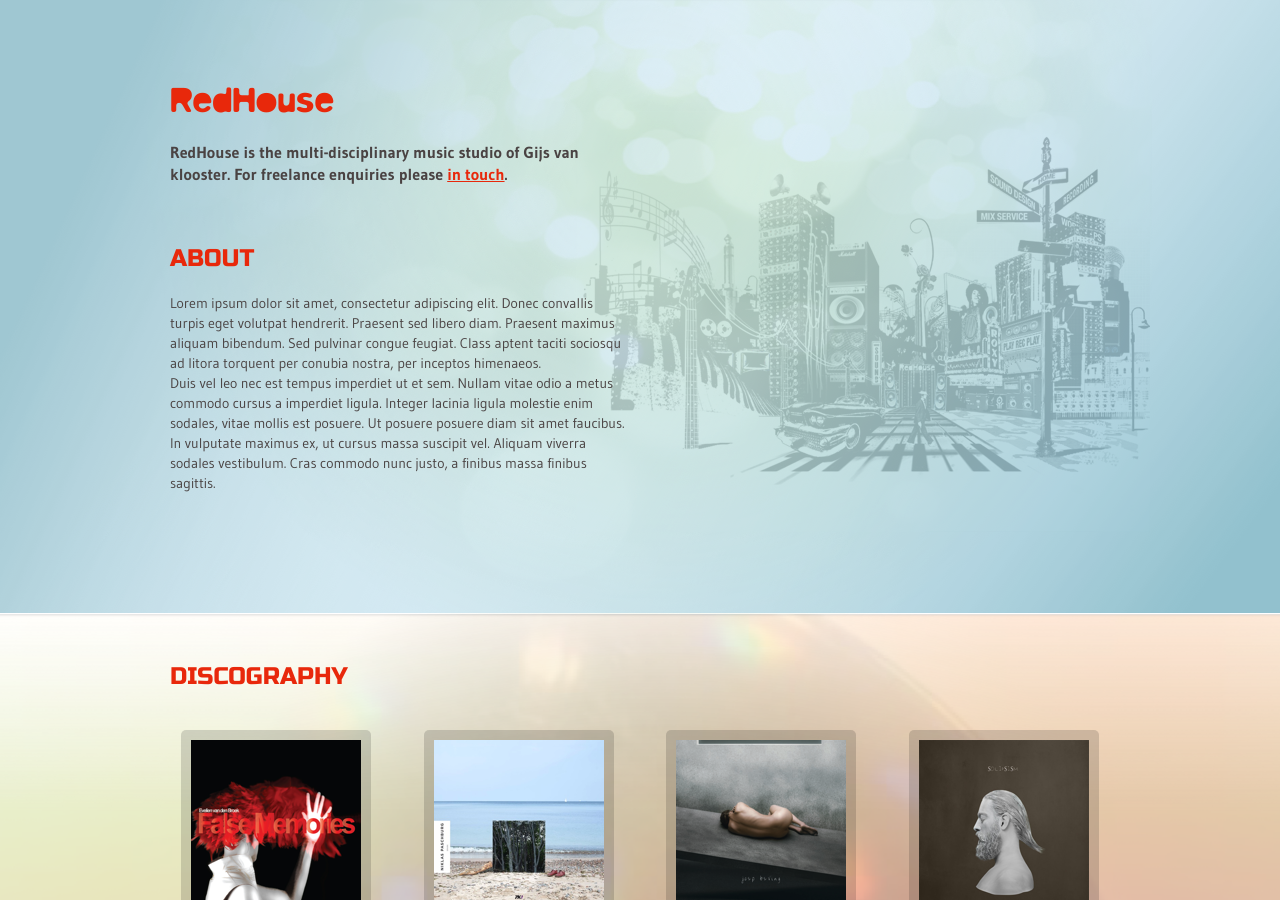
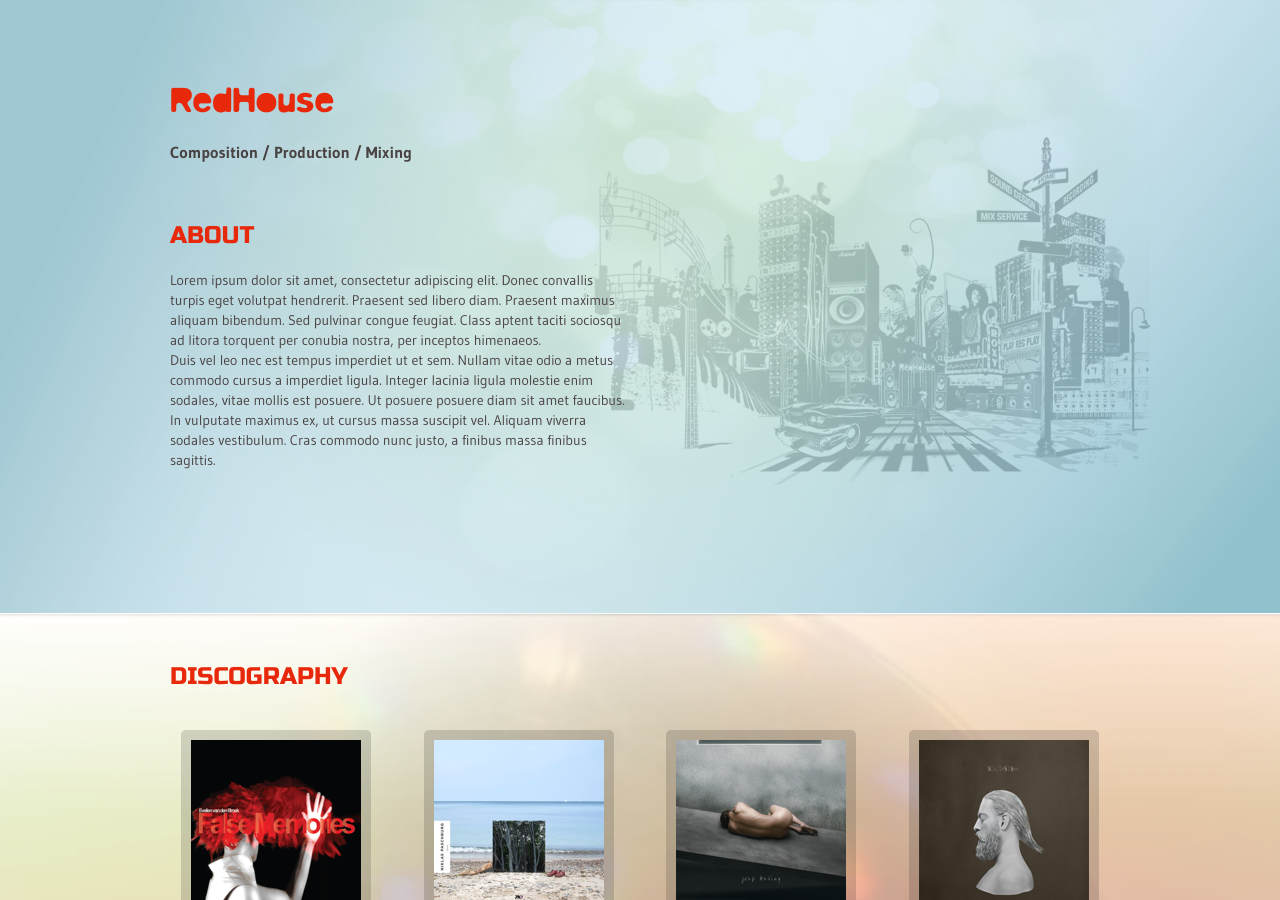
Before and after one commit to redhousestudio/redhousestudio.github.io, a Jekyll site: the page built from index.html, in a window 1280 px wide and 900 px high. Built offline with Jekyll 4.4.1, drawn with Linux system fonts in a browser that asks for light colours; nearby versions of some CDN libraries.

Commit message:
edit tagline

```diff
--- a/_includes/nav.html
+++ b/_includes/nav.html
@@ -2,7 +2,7 @@
   <div class="col-sm-6">
     <h1><a href="/" class="site-logo">RedHouse</a></h1>
     {% if page.layout == "home" %}
-    <p class="site-tagline">RedHouse is the multi-disciplinary music studio of Gijs van klooster. For freelance enquiries please <a href="#"> in touch</a>.</p>
+    <p class="site-tagline">Composition / Production / Mixing</p>
     {% endif %}
   </div>
   {% if page.layout == "project" %}
```
